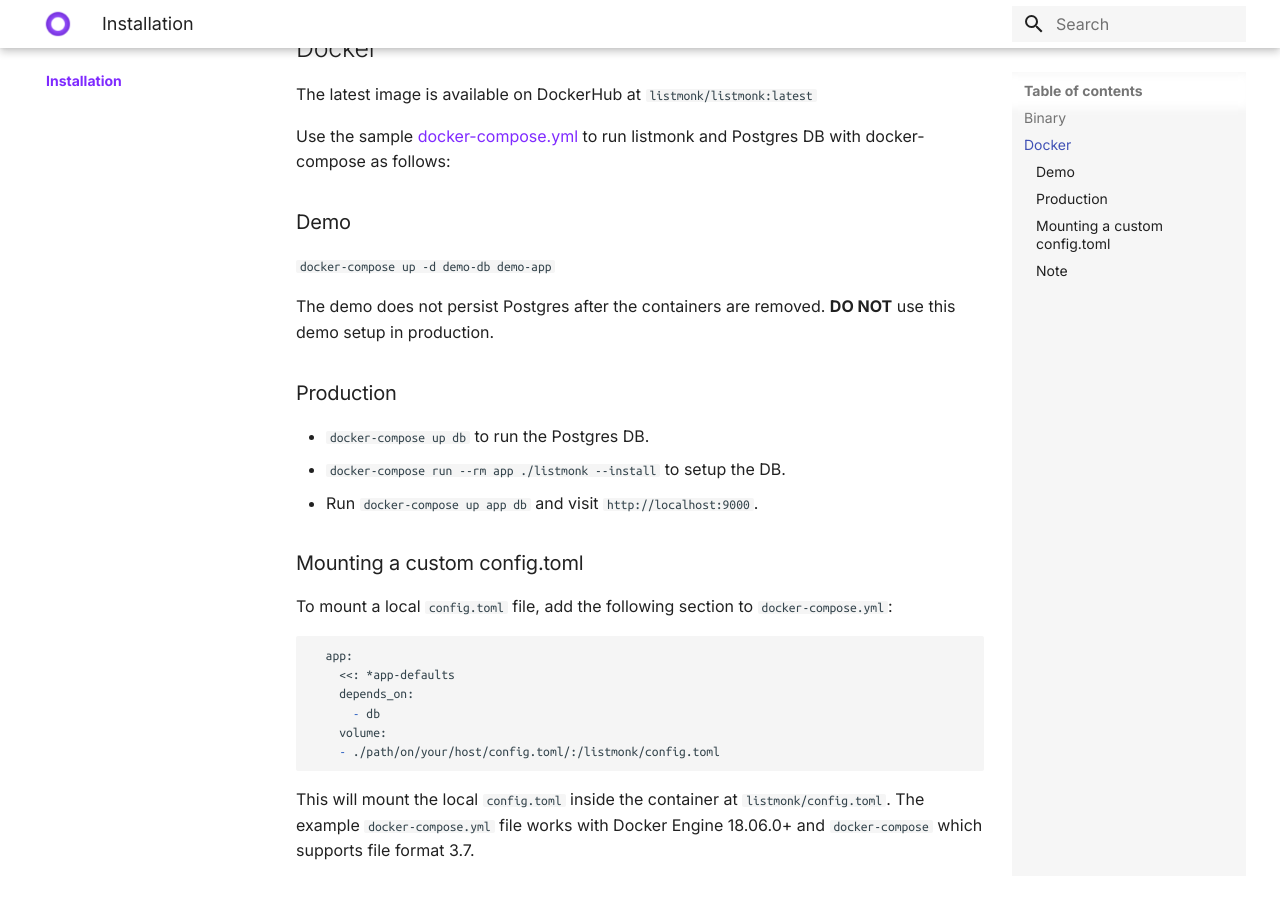
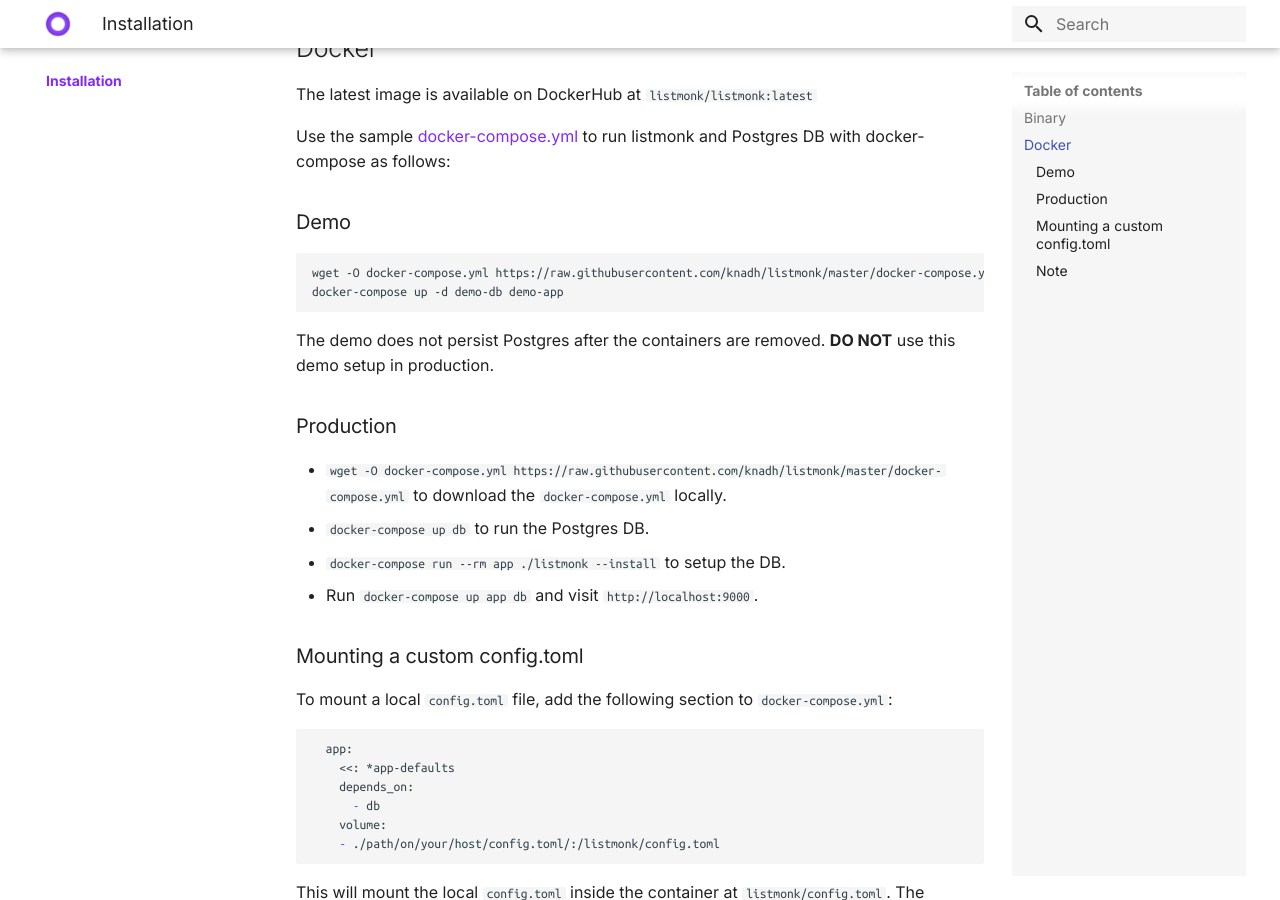
Before and after one commit to knadh/listmonk-site, an MkDocs documentation site: the page built from docs/docs/installation.md, in a window 1280 px wide and 900 px high, scrolled down 517 px. Built offline with MkDocs 1.6.1 and Material for MkDocs 9.7.7, drawn with Linux system fonts in a browser that asks for light colours; old or Windows-style settings are respelled for this version of MkDocs.

Commit message:
feat: Add docker-compose download instructions

````diff
--- a/docs/docs/installation.md
+++ b/docs/docs/installation.md
@@ -13,11 +13,16 @@
 Use the sample [docker-compose.yml](https://github.com/knadh/listmonk/blob/master/docker-compose.yml) to run listmonk and Postgres DB with docker-compose as follows:
 
 ### Demo
-`docker-compose up -d demo-db demo-app`
+
+```
+wget -O docker-compose.yml https://raw.githubusercontent.com/knadh/listmonk/master/docker-compose.yml
+docker-compose up -d demo-db demo-app
+```
 
 The demo does not persist Postgres after the containers are removed. **DO NOT** use this demo setup in production.
 
 ### Production
+- `wget -O docker-compose.yml https://raw.githubusercontent.com/knadh/listmonk/master/docker-compose.yml` to download the `docker-compose.yml` locally.
 - `docker-compose up db` to run the Postgres DB.
 - `docker-compose run --rm app ./listmonk --install` to setup the DB.
 - Run `docker-compose up app db` and visit `http://localhost:9000`.
````
